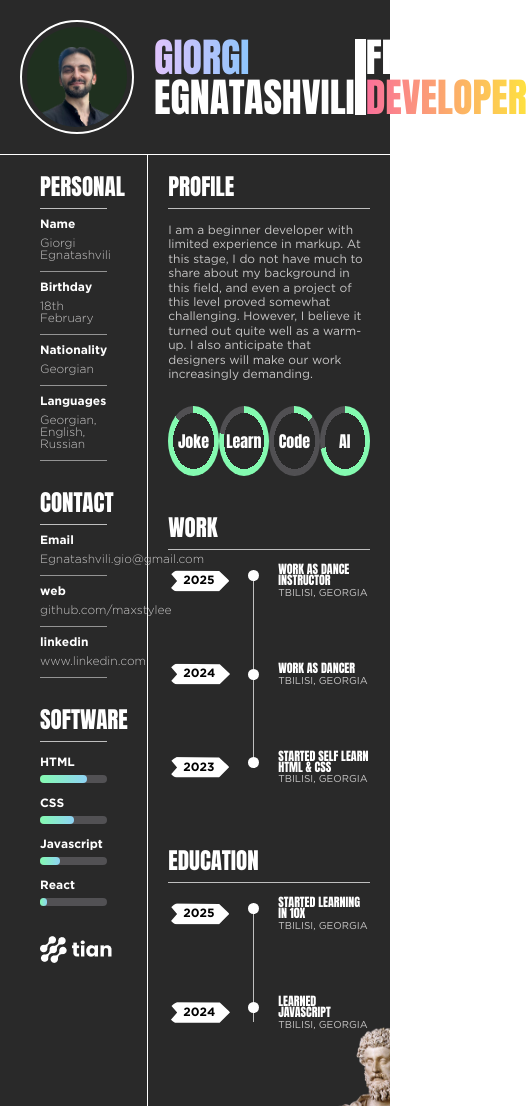
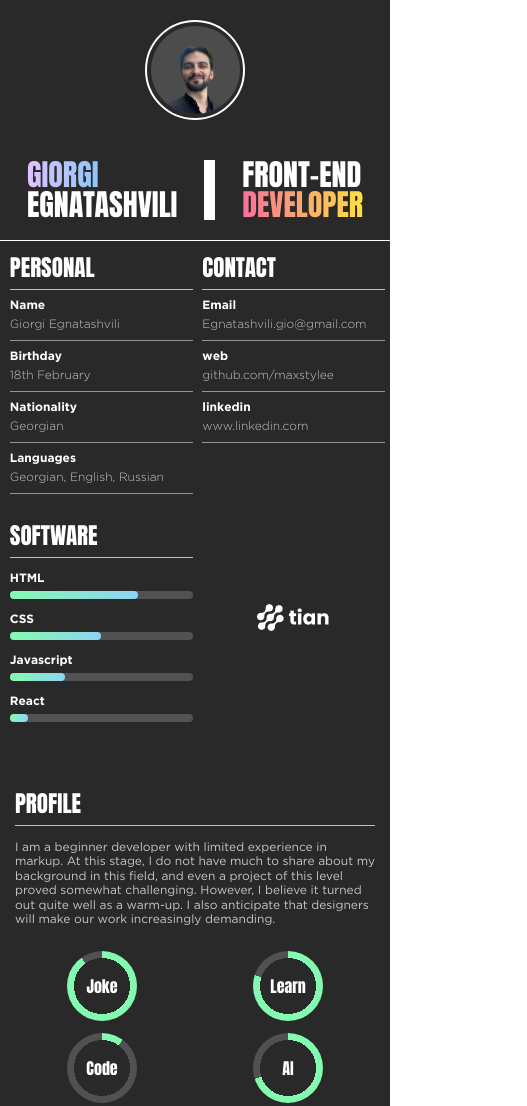
Before and after one commit to maxstylee/10x-Cv, a plain HTML site: page index.html in a window 390 px wide. Shown: the top 1106 px of the page, 527 px wide, since content can reach past the window. Drawn offline with Linux system fonts and the light colour scheme.

Commit message:
responsive
added

```diff
--- a/responsive.css
+++ b/responsive.css
@@ -0,0 +1,97 @@
+@media screen and (max-width: 600px) {
+    .section-width {
+        padding: 15px 15px 25px 15px;
+    }
+
+    .about {
+        padding: 15px 15px 25px 15px;
+    }
+
+}
+
+@media screen and (max-width: 550px) {
+    header {
+        flex-direction: column;
+        align-items: center;
+    }
+
+    header .img-cyrcle {
+        width: 100px;
+        height: 100px;
+    }
+
+    header .img-cyrcle .forimg {
+        width: 89px;
+        height: 88px;
+        position: relative;
+        top: -1px;
+        left: -1px;
+    }
+
+    header .name-prof .line-box {
+        height: 77px;
+    }
+
+    .about .profile .cyrcle-bar {
+        display: grid;
+        justify-items: center;
+        grid-template-columns: repeat(2, 1fr);
+        gap: 12px;
+    }
+
+    .about .profile {
+        margin-bottom: 15px;
+    }
+
+    .timeline li {
+        margin-bottom: 45px;
+    }
+}
+
+@media screen and (max-width: 500px) {
+    .section-info {
+        flex-direction: column;
+
+    }
+
+    .section-width {
+        border: none;
+        width: 100%;
+        display: grid;
+        grid-template-columns: repeat(2, 1fr);
+        justify-items: center;
+        padding: 15px 0px 25px 5px;
+    }
+
+    .section-width .logo {
+        position: relative;
+        top: 35%;
+    }
+
+    .section-info .contact,
+    .section-info .contact-info,
+    .section-info .software {
+        width: 95%;
+    }
+
+    .about {
+        width: 100%;
+    }
+
+    header .name-prof {
+        width: 100%;
+        justify-content: space-evenly;
+    }
+
+    header .name-prof .name h1 {
+        font-size: 30px;
+    }
+
+    header .name-prof .profesion h1 {
+        font-size: 30px;
+    }
+
+    header .name-prof .line-box {
+        height: 60px;
+    }
+}
--- a/style.css
+++ b/style.css
@@ -50,7 +50,7 @@ header .img-cyrcle .forimg {
     height: 100px;
     overflow: hidden;
     border-radius: 50%;
-    background-color: rgba(2, 72, 2, 0.241);
+    background-color: rgb(76, 76, 76);
 }
 
 header .img-cyrcle .forimg img {
@@ -112,7 +112,7 @@ header .name-prof .profesion h1 span {
 
 .section-width {
     width: 38%;
-    border-right: 1px solid white;
+    border-right: 1px solid rgba(255, 255, 255, 0.55);
     padding: 20px 40px 35px 40px;
 }
 
@@ -123,7 +123,6 @@ header .name-prof .profesion h1 span {
 
 .section-info {
     background-color: #292929;
-    /* padding: 20px 25px 35px 40px; */
     display: flex;
     position: relative;
     overflow: hidden;
@@ -305,9 +304,6 @@ header .name-prof .profesion h1 span {
     position: absolute;
 }
 
-
-.about .work {}
-
 .timeline {
     /* <<<<< აქ გამოვიყენე AI */
     list-style: none;
```
Also changed, not shown: index.html (line endings or trailing spaces).
